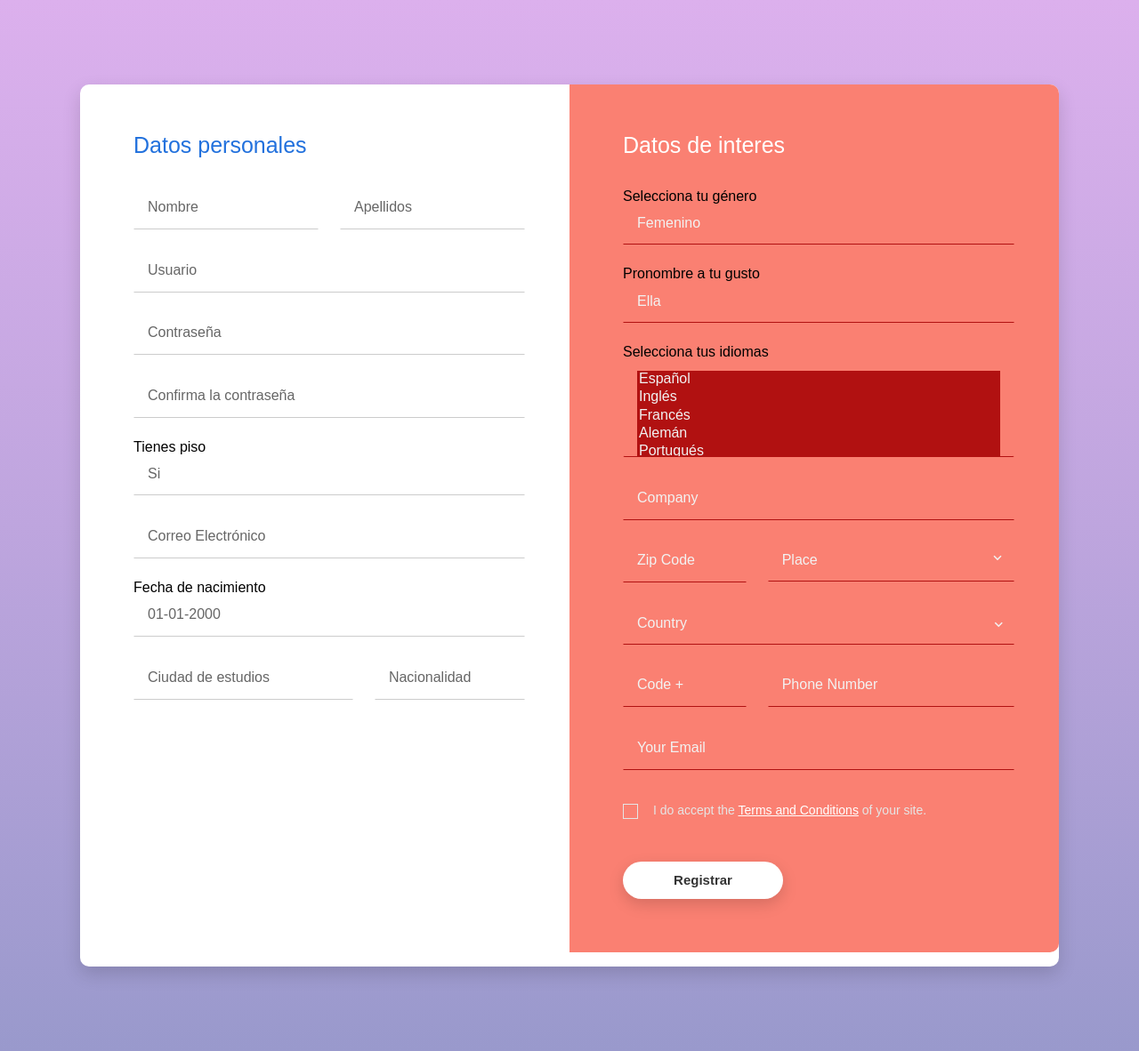
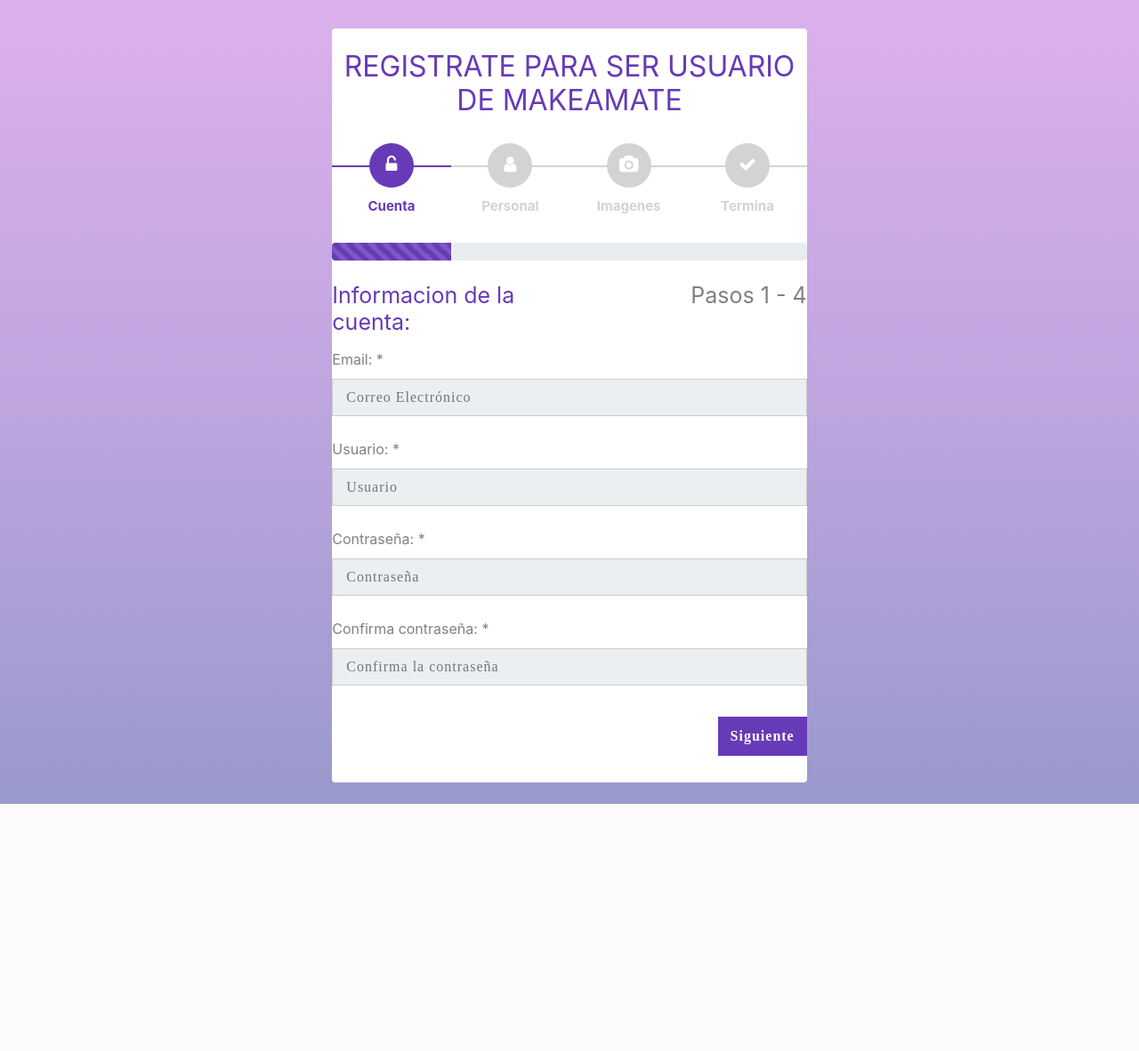
Before and after one commit to luctorgom/MakeAMate, a Django app: page /register/ in a window 1280 px wide. Shown: the whole page at 89% size. After the commit the page ends 904 px from the top, so only its background shows below. Run offline with Django 3.2, Linux system fonts and the light colour scheme; some libraries are stand-ins or nearby versions; some web fonts are replaced.

Commit message:
MEJORA ESTÉTICA

```diff
--- a/MakeAMate/principal/forms.py
+++ b/MakeAMate/principal/forms.py
@@ -9,22 +9,22 @@ class UsuarioForm(forms.Form):
     password2 = forms.CharField(required=True,widget=forms.PasswordInput(attrs={'placeholder': 'Confirma la contraseña'}))
     nombre = forms.CharField(required=True,widget=forms.TextInput(attrs={'placeholder': 'Nombre'}))
     apellidos = forms.CharField(required=True,widget=forms.TextInput(attrs={'placeholder': 'Apellidos'}))
-    descripcion = forms.CharField(required=True,widget=forms.TextInput(attrs={'placeholder': 'Descripción'}))
+    ##descripcion = forms.CharField(required=True,widget=forms.TextInput(attrs={'placeholder': 'Descripción'}))
     correo = forms.EmailField(required=True,widget=forms.TextInput(attrs={'placeholder': 'Correo Electrónico'}))
     piso = forms.ChoiceField(choices=((True, 'Si'),(False,'No')))
     fecha_nacimiento= forms.DateField(required=True,widget=forms.DateInput(attrs={'placeholder': '01-01-2000'}))
     lugar = forms.CharField(required=True,widget=forms.TextInput(attrs={'placeholder': 'Ciudad de estudios'}))
     nacionalidad = forms.CharField(required=True,widget=forms.TextInput(attrs={'placeholder': 'Nacionalidad'}))
     genero = forms.ChoiceField(choices=(('F', 'Femenino'),('M','Masculino'),('O','Otro')),required=True)
-    pronombres = forms.ChoiceField(choices=(('Ella', 'Ella'),('El','El'),('Elle','Elle')),required=True)
-    idiomas = forms.MultipleChoiceField(choices=(('ES', 'Español'),('EN','Inglés'),('FR','Francés'),
-                                                    ('DE','Alemán'),('PT','Portugués'),('IT','Italiano'),
-                                                    ('SV','Sueco'),('OT','Otro')),required=True,widget=forms.SelectMultiple())
-    universidad = forms.CharField(required=True,widget=forms.TextInput(attrs={'placeholder': 'Centro de estudios'}))
-    estudios = forms.CharField(required=True,widget=forms.TextInput(attrs={'placeholder': 'Estudios'}))
-    tags = forms.MultipleChoiceField(label="Tags que te definen",required=True,choices=Tags.objects.all)
-    gustos = forms.MultipleChoiceField(label="Tus gustos",required=True,choices=Gustos.objects.all)
-    otras_tags = forms.CharField(required=True,widget=forms.TextInput(attrs={'placeholder': 'Añade otras tags de la siguente forma: amigable,activo,...'}))
-    otros_gustos = forms.CharField(required=True,widget=forms.TextInput(attrs={'placeholder': 'Añade otros gustos de la siguente forma: amigable,activo,...'}))
+    ##pronombres = forms.ChoiceField(choices=(('Ella', 'Ella'),('El','El'),('Elle','Elle')),required=True)
+    ##idiomas = forms.MultipleChoiceField(choices=(('ES', 'Español'),('EN','Inglés'),('FR','Francés'),
+          ##                                          ('DE','Alemán'),('PT','Portugués'),('IT','Italiano'),
+             ##                                       ('SV','Sueco'),('OT','Otro')),required=True,widget=forms.SelectMultiple())
+    ##universidad = forms.CharField(required=True,widget=forms.TextInput(attrs={'placeholder': 'Centro de estudios'}))
+    ##estudios = forms.CharField(required=True,widget=forms.TextInput(attrs={'placeholder': 'Estudios'}))
+    tags = forms.MultipleChoiceField(label="Tags que te definen",required=True,choices=Tags.objects.all)    ##
+    gustos = forms.MultipleChoiceField(label="Tus gustos",required=True,choices=Gustos.objects.all)         ##
+    ##otras_tags = forms.CharField(required=True,widget=forms.TextInput(attrs={'placeholder': 'Añade otras tags de la siguente forma: amigable,activo,...'}))    ###
+    ##otros_gustos = forms.CharField(required=True,widget=forms.TextInput(attrs={'placeholder': 'Añade otros gustos de la siguente forma: amigable,activo,...'}))   ###
     fotos_usuario = forms.FileField(label="Fotos")
     fotos_piso = forms.FileField(label="Fotos de tu piso")
--- a/MakeAMate/principal/templates/loggeos/index.html
+++ b/MakeAMate/principal/templates/loggeos/index.html
@@ -69,7 +69,7 @@
 
 
 					<div class="w-full text-center">
-						<a href="#" class="txt3">
+						<a href="/register" class="txt3">
 							Sign Up
 						</a>
 					</div>
--- /dev/null
+++ b/MakeAMate/principal/templates/loggeos/register2.html
@@ -0,0 +1,398 @@
+{% block extrahead %}
+<head>
+    <meta charset='utf-8'>
+    <meta name='viewport' content='width=device-width, initial-scale=1'>
+    <title>Register</title>
+    <link href='https://stackpath.bootstrapcdn.com/bootstrap/4.3.1/css/bootstrap.min.css' rel='stylesheet'>
+     <link href='https://cdnjs.cloudflare.com/ajax/libs/font-awesome/4.0.3/css/font-awesome.css' rel='stylesheet'>
+     <script type='text/javascript' src='https://cdnjs.cloudflare.com/ajax/libs/jquery/3.2.1/jquery.min.js'></script>
+<style>
+* {
+
+    margin: 0;
+    padding: 0
+}
+
+
+
+p {
+    color: grey
+}
+
+#heading {
+    text-transform: uppercase;
+    color: #673AB7;
+    font-weight: normal
+}
+
+#msform {
+    text-align: center;
+    position: relative;
+    margin-top: 20px
+}
+
+#msform fieldset {
+    background: white;
+    border: 0 none;
+    border-radius: 0.5rem;
+    box-sizing: border-box;
+    width: 100%;
+    margin: 0;
+    padding-bottom: 20px;
+    position: relative
+}
+
+.form-card {
+    text-align: left
+}
+
+#msform fieldset:not(:first-of-type) {
+    display: none
+}
+
+#msform input,
+#msform textarea {
+    padding: 8px 15px 8px 15px;
+    border: 1px solid #ccc;
+    border-radius: 0px;
+    margin-bottom: 25px;
+    margin-top: 2px;
+    width: 100%;
+    box-sizing: border-box;
+    font-family: montserrat;
+    color: #2C3E50;
+    background-color: #ECEFF1;
+    font-size: 16px;
+    letter-spacing: 1px
+}
+
+#msform input:focus,
+#msform textarea:focus {
+    -moz-box-shadow: none !important;
+    -webkit-box-shadow: none !important;
+    box-shadow: none !important;
+    border: 1px solid #673AB7;
+    outline-width: 0
+}
+
+#msform .action-button {
+    width: 100px;
+    background: #673AB7;
+    font-weight: bold;
+    color: white;
+    border: 0 none;
+    border-radius: 0px;
+    cursor: pointer;
+    padding: 10px 5px;
+    margin: 10px 0px 10px 5px;
+    float: right
+}
+
+#msform .action-button:hover,
+#msform .action-button:focus {
+    background-color: #311B92
+}
+
+#msform .action-button-previous {
+    width: 100px;
+    background: #616161;
+    font-weight: bold;
+    color: white;
+    border: 0 none;
+    border-radius: 0px;
+    cursor: pointer;
+    padding: 10px 5px;
+    margin: 10px 5px 10px 0px;
+    float: right
+}
+
+#msform .action-button-previous:hover,
+#msform .action-button-previous:focus {
+    background-color: #000000
+}
+
+.card {
+    z-index: 0;
+    border: none;
+    position: relative
+}
+
+.fs-title {
+    font-size: 25px;
+    color: #673AB7;
+    margin-bottom: 15px;
+    font-weight: normal;
+    text-align: left
+}
+
+.purple-text {
+    color: #673AB7;
+    font-weight: normal
+}
+
+.steps {
+    font-size: 25px;
+    color: gray;
+    margin-bottom: 10px;
+    font-weight: normal;
+    text-align: right
+}
+
+.fieldlabels {
+    color: gray;
+    text-align: left
+}
+
+#progressbar {
+    margin-bottom: 30px;
+    overflow: hidden;
+    color: lightgrey
+}
+
+#progressbar .active {
+    color: #673AB7
+}
+
+#progressbar li {
+    list-style-type: none;
+    font-size: 15px;
+    width: 25%;
+    float: left;
+    position: relative;
+    font-weight: 400
+}
+#all{
+    background: linear-gradient(180deg, rgba(220,176,237,1) 0%, rgba(190,165,222,1) 50%, rgba(153,153,204,1) 100%);
+  }
+
+#progressbar #account:before {
+    font-family: FontAwesome;
+    content: "\f13e"
+}
+
+#progressbar #personal:before {
+    font-family: FontAwesome;
+    content: "\f007"
+}
+
+#progressbar #payment:before {
+    font-family: FontAwesome;
+    content: "\f030"
+}
+
+#progressbar #confirm:before {
+    font-family: FontAwesome;
+    content: "\f00c"
+}
+
+#progressbar li:before {
+    width: 50px;
+    height: 50px;
+    line-height: 45px;
+    display: block;
+    font-size: 20px;
+    color: #ffffff;
+    background: lightgray;
+    border-radius: 50%;
+    margin: 0 auto 10px auto;
+    padding: 2px
+}
+
+#progressbar li:after {
+    content: '';
+    width: 100%;
+    height: 2px;
+    background: lightgray;
+    position: absolute;
+    left: 0;
+    top: 25px;
+    z-index: -1
+}
+
+#progressbar li.active:before,
+#progressbar li.active:after {
+    background: #673AB7
+}
+
+.progress {
+    height: 20px
+}
+
+.progress-bar {
+    background-color: #673AB7
+}
+
+.fit-image {
+    width: 100%;
+    object-fit: cover
+}
+</style>
+</head>
+{% endblock %}
+
+{% block content %}
+<body  id = "all" oncontextmenu='return false' class='snippet-body'>
+<div  class="container-fluid">
+    <div  class="row justify-content-center">
+        <div  class="col-11 col-sm-9 col-md-7 col-lg-6 col-xl-5 text-center p-0 mt-3 mb-2">
+            <div  class="card px-0 pt-4 pb-0 mt-3 mb-3">
+                <h2 id="heading">Registrate para ser usuario de MakeAMate</h2>
+                <form id="msform"  method="POST">
+                    {% csrf_token %}
+                    <!-- progressbar -->
+                    <ul id="progressbar">
+                        <li class="active" id="account"><strong>Cuenta</strong></li>
+                        <li id="personal"><strong>Personal</strong></li>
+                        <li id="payment"><strong>Imagenes</strong></li>
+                        <li id="confirm"><strong>Termina</strong></li>
+                    </ul>
+                    <div class="progress">
+                        <div class="progress-bar progress-bar-striped progress-bar-animated" role="progressbar" aria-valuemin="0" aria-valuemax="100"></div>
+                    </div> <br> <!-- fieldsets -->
+                    <fieldset>
+                        <div  class="form-card">
+                            <div class="row">
+                                <div class="col-7">
+                                    <h2 class="fs-title">Informacion de la cuenta:</h2>
+                                </div>
+                                <div class="col-5">
+                                    <h2 class="steps">Pasos 1 - 4</h2>
+                                </div>
+                            </div> <label class="fieldlabels" >Email: * </label> {{  form.correo  }}  <label class="fieldlabels">Usuario: *</label>{{  form.username  }}  <label class="fieldlabels">Contraseña: *</label> {{  form.password  }}  <label class="fieldlabels">Confirma contraseña: *</label> {{  form.password2  }}
+                        </div> <input type="button" name="next" class="next action-button" value="Siguiente" />
+                    </fieldset>
+                    <fieldset>
+                        <div class="form-card">
+                            <div class="row">
+                                <div class="col-7">
+                                    <h2 class="fs-title">Informacion Personal:</h2>
+                                </div>
+                                <div class="col-5">
+                                    <h2 class="steps">Pasos 2 - 4</h2>
+                                </div>
+                            </div> <label class="fieldlabels">Nombre: *</label>{{  form.nombre  }}  <label class="fieldlabels">Apellidos: *</label> {{  form.apellidos  }}  <label class="fieldlabels">Fecha de Nacimiento</label>  {{  form.fecha_nacimiento  }} <label class="fieldlabels">Ciudad donde estudios</label>   {{  form.lugar  }}
+                            <label class="fieldlabels">Género</label>   {{  form.genero  }}
+                        </div> <input type="button" name="next" class="next action-button" value="Siguiente" /> <input type="button" name="previous" class="previous action-button-previous" value="Atras" />
+                    </fieldset>
+                    <fieldset>
+                        <div class="form-card">
+                            <div class="row">
+                                <div class="col-7">
+                                    <h2 class="fs-title">Ya queda menos !</h2>
+                                </div>
+                                <div class="col-5">
+                                    <h2 class="steps">Pasos 3 - 4</h2>
+                                </div>
+                            </div> <label class="fieldlabels">Nacionalidad </label>   {{  form.nacionalidad  }}   <label class="fieldlabels">¿Tienes piso?</label>   {{  form.piso  }} <label class="fieldlabels">Adjunta foto de tu piso</label> <input type="file" name="pic" accept="image/*"> <label class="fieldlabels">Adjunta foto de ti</label> <input type="file" name="pic" accept="image/*">
+                        </div> <input type="button" name="next" class="next action-button" value="Siguiente" /> <input type="button" name="previous" class="previous action-button-previous" value="Atras" />
+                    </fieldset>
+                    <fieldset>
+                        <div class="form-card">
+                            <div class="row">
+                                <div class="col-7">
+                                    <h2 class="fs-title">Termina con :</h2>
+                                </div>
+                                <div class="col-5">
+                                    <h2 class="steps">Paso 4 - 4</h2>
+                                </div>
+                            </div> <br><br>
+                            <div class="w-full text-center">
+                                <a href="#" class="txt3">
+                                    Verificacion codigo sms
+                                </a>
+                            </div>
+
+
+                        </div>
+                    </fieldset>
+                </form>
+            </div>
+        </div>
+    </div>
+</div>
+
+</body>
+{% endblock %}
+
+{% block extrabody %}
+    <script type='text/javascript' src='https://stackpath.bootstrapcdn.com/bootstrap/4.3.1/js/bootstrap.bundle.min.js'></script>
+    <script type='text/javascript' src=''></script>
+   <script type='text/javascript' src=''></script>
+    <script type='text/Javascript'>$(document).ready(function(){
+
+    var current_fs, next_fs, previous_fs; //fieldsets
+    var opacity;
+    var current = 1;
+    var steps = $("fieldset").length;
+
+    setProgressBar(current);
+
+    $(".next").click(function(){
+
+    current_fs = $(this).parent();
+    next_fs = $(this).parent().next();
+
+    //Add Class Active
+    $("#progressbar li").eq($("fieldset").index(next_fs)).addClass("active");
+
+    //show the next fieldset
+    next_fs.show();
+    //hide the current fieldset with style
+    current_fs.animate({opacity: 0}, {
+    step: function(now) {
+    // for making fielset appear animation
+    opacity = 1 - now;
+
+    current_fs.css({
+    'display': 'none',
+    'position': 'relative'
+    });
+    next_fs.css({'opacity': opacity});
+    },
+    duration: 500
+    });
+    setProgressBar(++current);
+    });
+
+    $(".previous").click(function(){
+
+    current_fs = $(this).parent();
+    previous_fs = $(this).parent().prev();
+
+    //Remove class active
+    $("#progressbar li").eq($("fieldset").index(current_fs)).removeClass("active");
+
+    //show the previous fieldset
+    previous_fs.show();
+
+    //hide the current fieldset with style
+    current_fs.animate({opacity: 0}, {
+    step: function(now) {
+    // for making fielset appear animation
+    opacity = 1 - now;
+
+    current_fs.css({
+    'display': 'none',
+    'position': 'relative'
+    });
+    previous_fs.css({'opacity': opacity});
+    },
+    duration: 500
+    });
+    setProgressBar(--current);
+    });
+
+    function setProgressBar(curStep){
+    var percent = parseFloat(100 / steps) * curStep;
+    percent = percent.toFixed();
+    $(".progress-bar")
+    .css("width",percent+"%")
+    }
+
+    $(".submit").click(function(){
+    return false;
+    })
+
+    });
+</script>
+{% endblock %}
--- a/MakeAMate/principal/views.py
+++ b/MakeAMate/principal/views.py
@@ -33,7 +33,7 @@ def logout_view(request):
 
 
 def register_view(request):
-    template='loggeos/register.html'
+    template='loggeos/register2.html'
     params = {'form': UsuarioForm()}
     return render(request,template, params)
 
```
